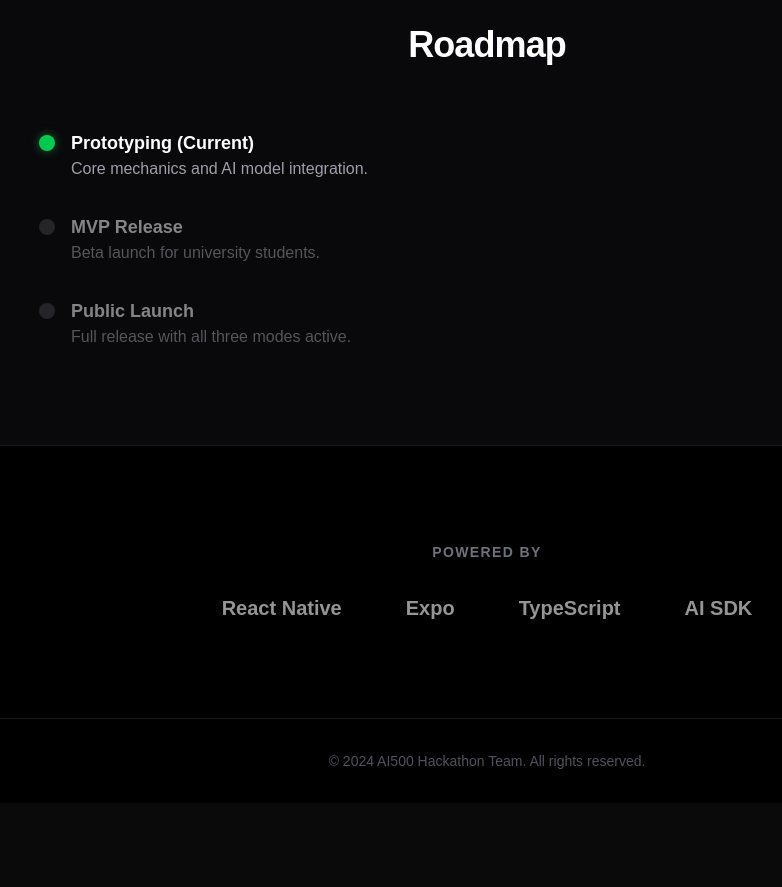
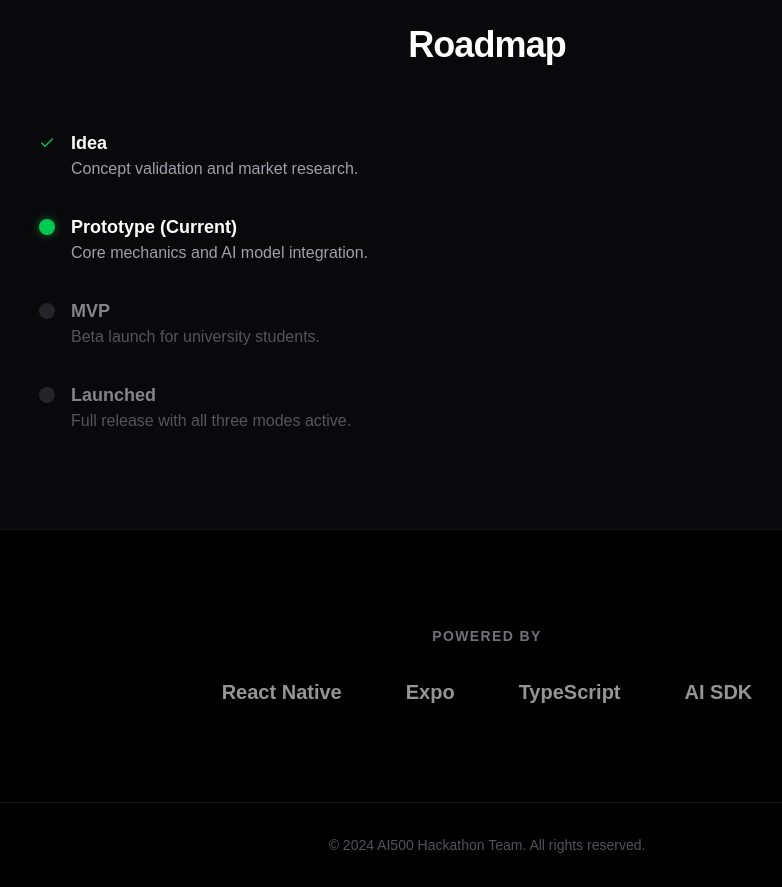
Before and after one commit to roshidoni/PulBoshi-showcase, a Next.js app: page / in a window 1280 px wide. Shown: the part 2640-3527 px from the top of the page, without its empty margins (153-935 px from the left). Before the commit the page ends 3443 px from the top, so only its background shows below. Built offline with nearby package versions, Linux system fonts and the light colour scheme.

Commit message:
Roadmap updated

```diff
--- a/app/page.tsx
+++ b/app/page.tsx
@@ -120,23 +120,32 @@ export default function Home() {
           <h2 className="mb-16 text-center text-3xl font-bold tracking-tight sm:text-4xl">Roadmap</h2>
           <div className="space-y-8">
             <div className="flex gap-4 items-start">
+              <div className="mt-1.5 shrink-0 text-green-500">
+                <svg xmlns="http://www.w3.org/2000/svg" width="16" height="16" viewBox="0 0 24 24" fill="none" stroke="currentColor" strokeWidth="2" strokeLinecap="round" strokeLinejoin="round"><polyline points="20 6 9 17 4 12" /></svg>
+              </div>
+              <div>
+                <h3 className="text-lg font-bold text-white">Idea</h3>
+                <p className="text-zinc-400">Concept validation and market research.</p>
+              </div>
+            </div>
+            <div className="flex gap-4 items-start">
               <div className="w-4 h-4 mt-1.5 rounded-full bg-green-500 shrink-0 shadow-[0_0_10px_rgba(34,197,94,0.5)]" />
               <div>
-                <h3 className="text-lg font-bold text-white">Prototyping (Current)</h3>
+                <h3 className="text-lg font-bold text-white">Prototype (Current)</h3>
                 <p className="text-zinc-400">Core mechanics and AI model integration.</p>
               </div>
             </div>
             <div className="flex gap-4 items-start opacity-50">
               <div className="w-4 h-4 mt-1.5 rounded-full bg-zinc-700 shrink-0" />
               <div>
-                <h3 className="text-lg font-bold text-white">MVP Release</h3>
+                <h3 className="text-lg font-bold text-white">MVP</h3>
                 <p className="text-zinc-400">Beta launch for university students.</p>
               </div>
             </div>
             <div className="flex gap-4 items-start opacity-50">
               <div className="w-4 h-4 mt-1.5 rounded-full bg-zinc-700 shrink-0" />
               <div>
-                <h3 className="text-lg font-bold text-white">Public Launch</h3>
+                <h3 className="text-lg font-bold text-white">Launched</h3>
                 <p className="text-zinc-400">Full release with all three modes active.</p>
               </div>
             </div>
```
